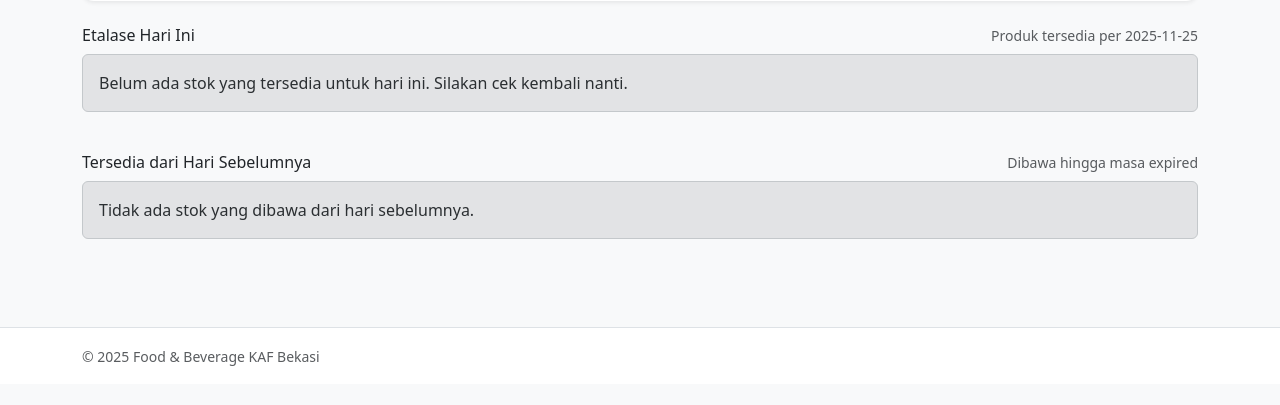
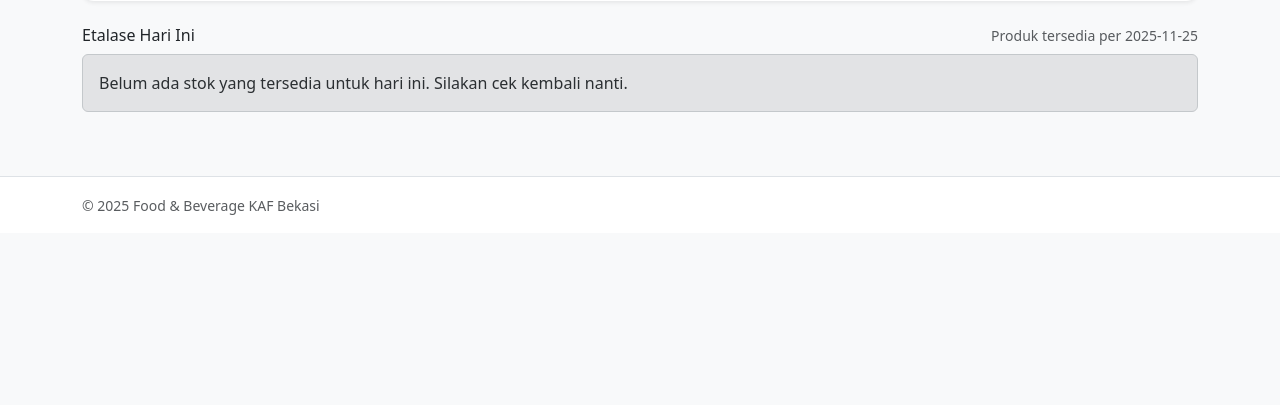
Before and after one commit to andrijun0406/fnbelafstore, a PHP site: page / in a window 1280 px wide. Shown: the part 296-701 px from the top of the page. Run offline with PHP 8.4, Linux system fonts and the light colour scheme; data that the repository does not hold is empty.

Commit message:
update carry over

```diff
--- a/index.php
+++ b/index.php
@@ -175,15 +175,8 @@ function total_stok_produk(int $produkId, array $stokToday, array $stokCarry): i
                     <?php else: ?>
                       <div class="text-muted mb-2">[Foto tidak tersedia]</div>
                     <?php endif; ?>
-<?php if (!empty($item['foto_path'])): ?>
-<img src="<?= htmlspecialchars($item['foto_path']) ?>" alt="<?= htmlspecialchars($item['produk_nama']) ?>" class="img-fluid mb-2" style="max-height:120px;border-radius:8px;">
-<?php else: ?>
-<div class="text-muted mb-2">[Foto tidak tersedia]</div>
-<?php endif; ?>
                       <div class="text-muted mb-2">Supplier: <?= htmlspecialchars($item['supplier_nama']) ?></div>
                       <p class="mt-2 mb-0 fw-semibold text-primary">Tersedia = <?= total_stok_produk((int)$item['produk_id'], $stok_today, $stok_carry) ?></p>
-<p class="mt-2 mb-0 fw-semibold text-primary">Tersedia = <?= total_stok_produk((int)$item['produk_id'], $stok_today, $stok_carry) ?></p>
-                  <div class="mt-auto">
                     <div class="d-flex justify-content-between">
                       <span class="fw-semibold">Harga</span>
                       <span>Rp <?= number_format((float)$item['harga_jual'], 2, ',', '.') ?></span>
@@ -206,60 +199,6 @@ function total_stok_produk(int $produkId, array $stokToday, array $stokCarry): i
           <?php endif; ?>
         </div>
       </section>
-
-      <!-- Etalase Carry-over -->
-      <section class="mb-5">
-        <div class="d-flex align-items-center justify-content-between mb-2">
-          <h2 class="h6 mb-0">Tersedia dari Hari Sebelumnya</h2>
-          <span class="text-muted small">Dibawa hingga masa expired</span>
-        </div>
-        <div class="row g-3">
-          <?php
-            $count_carry = 0;
-            foreach ($stok_carry as $item):
-              $sisa = (int)$item['sisa_terkini'];
-              if ($sisa <= 0) { continue; }
-              $count_carry++;
-          ?>
-            <div class="col-12 col-sm-6 col-lg-4">
-              <div class="card shadow-sm h-100">
-                <div class="card-body d-flex flex-column">
-                  <div class="d-flex justify-content-between align-items-start mb-2">
-                    <h3 class="card-title h6 mb-0"><?= htmlspecialchars($item['produk_nama']) ?></h3>
-                    <span class="badge text-bg-<?= jenis_badge($item['jenis']) ?>"><?= htmlspecialchars($item['jenis']) ?></span>
-                  </div>
-                  <?php if (!empty($item['foto_path'])): ?>
-<img src="<?= htmlspecialchars($item['foto_path']) ?>" alt="<?= htmlspecialchars($item['produk_nama']) ?>" class="img-fluid mb-2" style="max-height:120px;border-radius:8px;">
-<?php else: ?>
-<div class="text-muted mb-2">[Foto tidak tersedia]</div>
-<?php endif; ?>
-<div class="text-muted mb-2">Supplier: <?= htmlspecialchars($item['supplier_nama']) ?></div>
-<p class="mt-2 mb-0 fw-semibold text-primary">Tersedia = <?= total_stok_produk((int)$item['produk_id'], $stok_today, $stok_carry) ?></p>
-                  <div class="mt-auto">
-                    <div class="d-flex justify-content-between">
-                      <span class="fw-semibold">Harga</span>
-                      <span>Rp <?= number_format((float)$item['harga_jual'], 2, ',', '.') ?></span>
-                    </div>
-                    <div class="d-flex justify-content-between">
-                      <span class="fw-semibold">Tersedia</span>
-                      <span><?= $sisa ?></span>
-                    </div>
-                    <small class="text-muted">
-                      Berlaku s.d.: <?= htmlspecialchars(berlaku_sd($item['expired_at'])) ?><?= $item['terakhir_diproses'] ? ' • update: ' . htmlspecialchars($item['terakhir_diproses']) : '' ?>
-                    </small>
-                  </div>
-                </div>
-              </div>
-            </div>
-          <?php endforeach; ?>
-
-          <?php if ($count_carry === 0): ?>
-            <div class="col-12">
-              <div class="alert alert-secondary">Tidak ada stok yang dibawa dari hari sebelumnya.</div>
-            </div>
-          <?php endif; ?>
-        </div>
-      </section>
     </main>
     <?php include_once __DIR__ . '/includes/footer.php'; ?>
     <script src="https://cdn.jsdelivr.net/npm/bootstrap@5.3.2/dist/js/bootstrap.bundle.min.js"></script>
```
Lines whose indentation alone changed are shown as unchanged.
